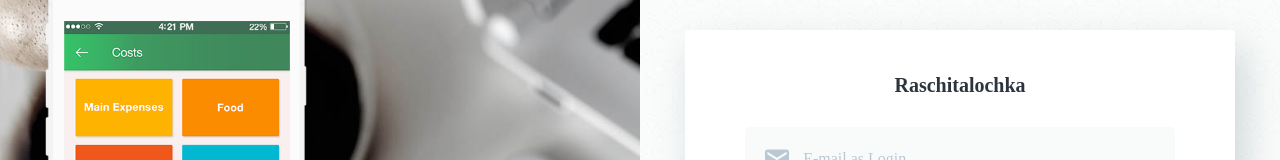
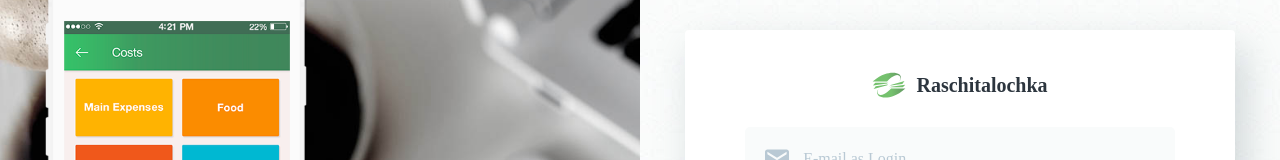
Before and after one commit to VitaliiKalinbet/raschitalochka_frontend, a React app: page /login in a window 1280 px wide. Shown: the part 175-335 px from the top of the page. Built offline with nearby package versions, Linux system fonts and the light colour scheme.

Commit message:
edited logo style

```diff
--- a/src/components/Login/Login.jsx
+++ b/src/components/Login/Login.jsx
@@ -4,6 +4,7 @@
 
 import Button from '../Button/Button';
 import withAuth from '../../hoc/withAuth';
+import logo from '../../assets/images/logo.svg';
 
 import s from './Login.module.css';
 
@@ -75,7 +76,10 @@
         {width >= 1280 && <div className={s.bgWrap}>{slogan}</div>}
         <div className={s.formWrapper}>
           <form className={s.form} onSubmit={this.handleSubmit}>
-            <h3 className={s.formTitle}>Raschitalochka</h3>
+            <div className={s.logoWrap}>
+              <img className={s.logo} src={logo} alt="app logo" />
+              <h1 className={s.formTitle}>Raschitalochka</h1>
+            </div>
             <div className={s.inputWithIcon}>
               <input
                 className={s.inputEmail}
--- a/src/components/Login/Login.module.css
+++ b/src/components/Login/Login.module.css
@@ -15,6 +15,19 @@
 
 .titleWrapper {
   display: flex;
+}
+
+.logoWrap{
+  display: flex;
+  flex-direction: column;
+  align-items: center;
+  margin-bottom: 27px;
+}
+
+.logo{
+  width:34px;
+  height:26px;
+  margin-bottom: 10px;
 }
 
 .form {
@@ -52,7 +65,7 @@
 }
 
 .formTitle {
-  margin-bottom: 27px;
+
   position: relative;
   display: block;
   text-align: center;
@@ -126,6 +139,19 @@
     background-size: auto 541px, auto 541px, auto;
   }
 
+  .logoWrap{
+    flex-direction: row;
+    justify-content: center;
+  }
+  .formTitle,
+  .logo{
+    margin: 0;
+  }
+
+  .logo{
+    margin-right: 10px;
+  }
+
   .form {
     padding: 2.5rem 3.75rem;
     box-shadow: 10px 17.321px 40px 0px rgba(107, 125, 131, 0.3);
--- a/src/components/Registration/Registration.jsx
+++ b/src/components/Registration/Registration.jsx
@@ -134,12 +134,10 @@
       <div className={s.wrap}>
         {width >= 1280 && (
           <div className={s.bgWrap}>
-            {width >= 1280 && (
-              <div className={s.logoWrap}>
-                <img className={s.logo} src={logoWite} alt="app logo" />
-                <h1 className={s.formTitle}>Raschitalochka</h1>
-              </div>
-            )}
+            <div className={s.logoWrap}>
+              <img className={s.logo} src={logoWite} alt="app logo" />
+              <h1 className={s.formTitle}>Raschitalochka</h1>
+            </div>
             {slogan}
           </div>
         )}
--- a/src/components/Registration/Registration.module.css
+++ b/src/components/Registration/Registration.module.css
@@ -34,7 +34,6 @@
 .logo{
   width:34px;
   height:26px;
-
 }
 
 .inputWithIcon {
```
